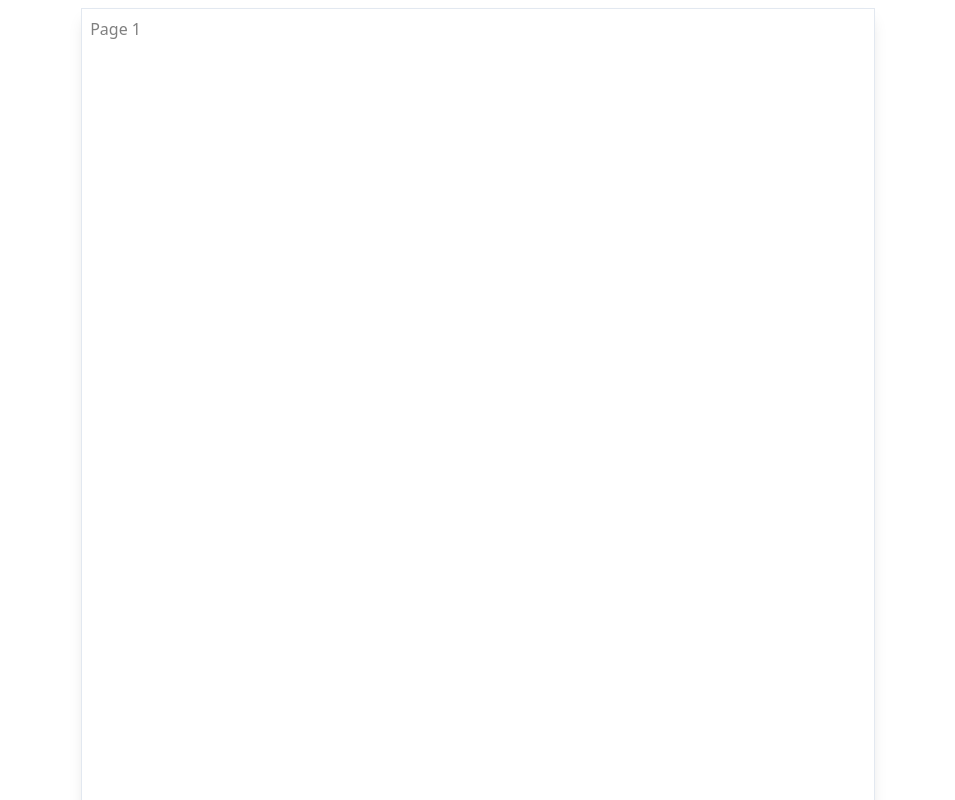
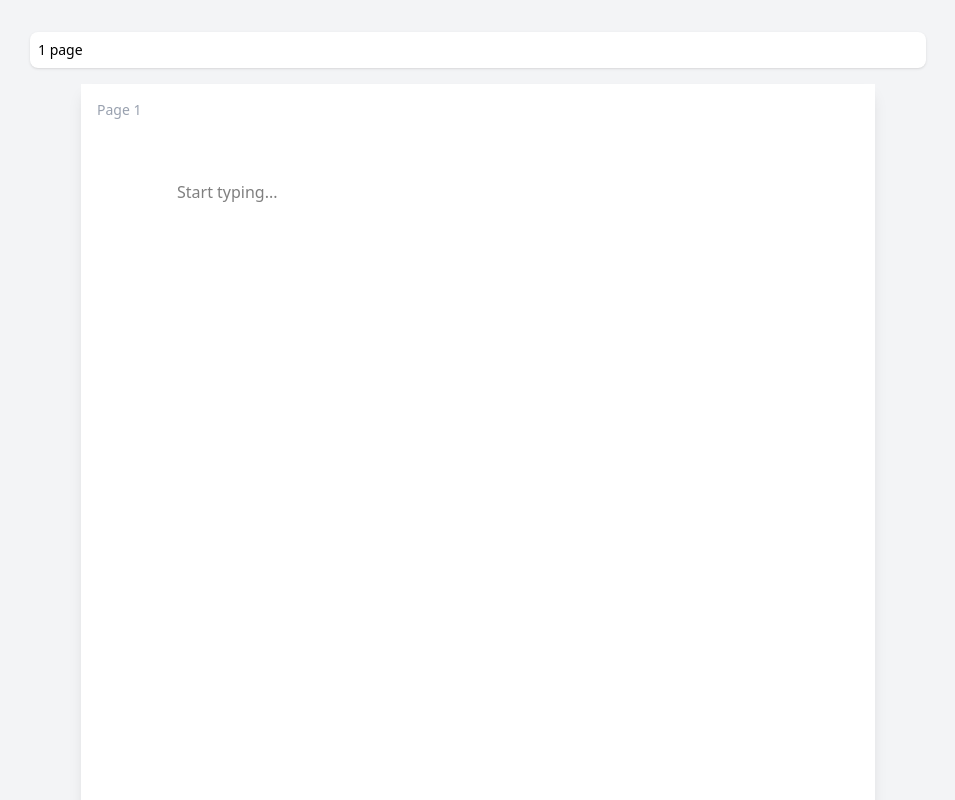
Before and after one commit to MohdSaquib114/Simple-Writing-App, a React (Vite) app: page / in a window 1280 px wide. Shown: the top 800 px of the page, without its empty margins (162-1117 px from the left). Built offline with nearby package versions, Linux system fonts and the light colour scheme.

Commit message:
UPDATE_BACKSPACE_KEY_LOGIC

```diff
--- /dev/null
+++ b/src/components/PageBreak.js
@@ -0,0 +1,27 @@
+import { Node } from "@tiptap/core";
+
+export const PageBreak = Node.create({
+  name: "pageBreak",
+  group: "block",
+  selectable: true,
+
+  parseHTML() {
+    return [{ tag: "div.page-break" }];
+  },
+
+  renderHTML() {
+    return ["div", { class: "page-break" }, " "];
+  },
+
+  addNodeView() {
+    return () => {
+      const div = document.createElement("div");
+      div.classList.add("page-break");
+      div.innerText = "— Page Break —";
+      div.style.textAlign = "center";
+      div.style.margin = "20px 0";
+      div.style.borderTop = "2px dashed gray";
+      return { dom: div };
+    };
+  },
+});
--- a/src/components/WritingTool.jsx
+++ b/src/components/WritingTool.jsx
@@ -1,119 +1,264 @@
-import { useRef, useState } from "react";
+// import { useEffect, useRef, useState } from "react";
+// import { useEditor, EditorContent } from "@tiptap/react";
+// import StarterKit from "@tiptap/starter-kit";
+// import { PageBreak } from "./PageBreak";
 
-const WritingTool = () => {
-  const [pages, setPages] = useState([""]); // Initialize with one empty page
-  const textRef = useRef([]);
+// const PAGE_HEIGHT = 1056;
 
-  const maxLinesPerPage = 40; // Maximum lines per page
-  const charPerLine = 100; // Maximum characters per line
+// const Editor = () => {
+//   const [contentHeight, setContentHeight] = useState(0);
+//   const editorRef = useRef(null);
 
-  // Handle text changes in the textarea
-  const handleChange = (e, pageIndex) => {
-    const text = e.target.value;
+//   const editor = useEditor({
+//     extensions: [StarterKit, PageBreak],
+//     content: "<p>Start typing...</p>",
+//   });
 
-    // Split text into lines, preserving explicit newlines
-    const lines = text.split("\n");
+//   // Function to check content height and insert page breaks
+//   const checkPagination = () => {
+//     if (!editor || !editorRef.current) return;
 
-    // Process each line to wrap text based on character limit
-    const wrappedLines = lines.flatMap((line) => {
-      const words = line.split(/\s+/);
-      let currentLine = "";
-      let charCount = 0;
-      const result = [];
+//     const contentDiv = editorRef.current.querySelector(".ProseMirror");
+//     if (!contentDiv) return;
 
-      words.forEach((word) => {
-        if (charCount + word.length + 1 > charPerLine) {
-          // If adding the word exceeds the character limit, start a new line
-          result.push(currentLine.trim());
-          currentLine = word + " ";
-          charCount = word.length + 1;
+//     let totalHeight = 0;
+//     let pageBreakPositions = [];
+
+//     const childNodes = contentDiv.children;
+
+//     for (let i = 0; i < childNodes.length; i++) {
+//       totalHeight += childNodes[i].offsetHeight;
+
+//       if (totalHeight > PAGE_HEIGHT) {
+//         pageBreakPositions.push(i);
+//         totalHeight = childNodes[i].offsetHeight; // Reset height for next page
+//       }
+//     }
+
+//     // Insert page breaks at calculated positions
+//     pageBreakPositions.forEach((position) => {
+//       editor.commands.insertContentAt(position, '<div class="page-break"></div>');
+//     });
+
+//     setContentHeight(contentDiv.scrollHeight);
+//   };
+
+//   // Run pagination check when content changes
+//   useEffect(() => {
+//     if (editor) {
+//       editor.on("update", checkPagination);
+//     }
+//   }, [editor]);
+
+//   if (!editor) return null;
+
+//   return (
+//     <div className="p-4 m-2 border border-slate-300 shadow-xl">
+//       <EditorContent ref={editorRef} editor={editor} className="min-h-[300px] focus:outline-none" />
+//       <p className="text-sm mt-2 text-gray-500">
+//         Document Height: {contentHeight}px (Page Limit: {PAGE_HEIGHT}px)
+//       </p>
+//     </div>
+//   );
+// };
+
+// export default Editor;
+import { useState, useRef, useEffect } from 'react';
+
+const DocsEditor = () => {
+  const [pages, setPages] = useState([{ content: '', id: 1 }]);
+  const textareaRefs = useRef([]);
+
+  // A4 dimensions in pixels (assuming 96 DPI)
+  const A4_HEIGHT = 1123; // 297mm
+  const A4_WIDTH = 794;  // 210mm
+  const MARGIN = 96; // 1 inch margins
+
+  useEffect(() => {
+    textareaRefs.current = textareaRefs.current.slice(0, pages.length);
+  }, [pages]);
+
+  const splitContentIfNeeded = (content, pageIndex) => {
+    const textarea = textareaRefs.current[pageIndex];
+    if (!textarea) return { currentPageContent: content, nextPageContent: '' };
+
+    // Create a temporary div to measure content height
+    const temp = document.createElement('div');
+    temp.style.width = `${A4_WIDTH - (2 * MARGIN)}px`;
+    temp.style.fontSize = '16px';
+    temp.style.lineHeight = '1.5';
+    temp.style.whiteSpace = 'pre-wrap';
+    temp.textContent = content;
+    document.body.appendChild(temp);
+
+    const contentHeight = temp.offsetHeight;
+    document.body.removeChild(temp);
+
+    const maxHeight = A4_HEIGHT - (2 * MARGIN);
+
+    if (contentHeight > maxHeight) {
+      // Content needs to be split
+      let low = 0;
+      let high = content.length;
+      let mid;
+      let lastGoodSplit = 0;
+
+      // Binary search for split point
+      while (low < high) {
+        mid = Math.floor((low + high) / 2);
+        const splitPoint = content.lastIndexOf(' ', mid);
+
+        temp.textContent = content.slice(0, splitPoint);
+        document.body.appendChild(temp);
+        const testHeight = temp.offsetHeight;
+        document.body.removeChild(temp);
+
+        if (testHeight <= maxHeight) {
+          lastGoodSplit = splitPoint;
+          low = mid + 1;
         } else {
-          // Otherwise, add the word to the current line
-          currentLine += word + " ";
-          charCount += word.length + 1;
+          high = mid;
         }
-      });
-
-      // Add the remaining text in the current line
-      if (currentLine.trim()) {
-        result.push(currentLine.trim());
       }
 
-      return result;
-    });
-
-    // Split lines into current page and overflow text
-    const currentPageText = wrappedLines.slice(0, maxLinesPerPage).join("\n");
-    const overflowText = wrappedLines.slice(maxLinesPerPage).join("\n");
-
-    const updatedPages = [...pages];
-    updatedPages[pageIndex] = currentPageText;
-
-    // Handle overflow text
-    if (overflowText) {
-      if (pages.length - 1 === pageIndex) {
-        // Add a new page if overflow text exists and it's the last page
-        updatedPages.push(overflowText);
-      } else {
-        // Update the next page with overflow text
-        updatedPages[pageIndex + 1] = overflowText + (updatedPages[pageIndex + 1] || "");
-      }
+      return {
+        currentPageContent: content.slice(0, lastGoodSplit),
+        nextPageContent: content.slice(lastGoodSplit + 1)
+      };
     }
 
-    // Remove empty pages below the current page
-    for (let i = updatedPages.length - 1; i > pageIndex; i--) {
-      if (updatedPages[i].trim() === "") {
-        updatedPages.pop();
+    return { currentPageContent: content, nextPageContent: '' };
+  };
+
+  const handleContentChange = (e, pageIndex) => {
+    const textarea = e.target;
+    const cursorPosition = textarea.selectionStart;
+    const updatedPages = [...pages];
+    const { currentPageContent, nextPageContent } = splitContentIfNeeded(e.target.value, pageIndex);
+
+    updatedPages[pageIndex].content = currentPageContent;
+
+    if (nextPageContent) {
+      if (pageIndex === pages.length - 1) {
+        // Create new page
+        updatedPages.push({ content: nextPageContent, id: pages.length + 1 });
       } else {
-        break;
+        // If cursor was in the overflowed content, calculate its new position
+        const overflowPoint = currentPageContent.length;
+        const cursorInOverflow = cursorPosition > overflowPoint;
+
+        // Insert overflowed content at the beginning of next page
+        updatedPages[pageIndex + 1].content = nextPageContent + updatedPages[pageIndex + 1].content;
+
+        setPages(updatedPages);
+
+        // Move cursor to appropriate position
+        setTimeout(() => {
+          const nextTextarea = textareaRefs.current[pageIndex + 1];
+          if (nextTextarea) {
+            nextTextarea.focus();
+            if (cursorInOverflow) {
+              // Place cursor relative to the start of overflowed content
+              const newPosition = cursorPosition - overflowPoint - 1;
+              nextTextarea.setSelectionRange(newPosition, newPosition);
+            } else {
+              // Place cursor at the start if adding at page boundary
+              nextTextarea.setSelectionRange(0, 0);
+            }
+            nextTextarea.scrollIntoView({ behavior: 'smooth' });
+          }
+        }, 0);
       }
     }
 
     setPages(updatedPages);
+  };
+  const handleKeyDown = (e, pageIndex) => {
+    const textarea = textareaRefs.current[pageIndex];
 
-    // Focus the next page if there's overflow text
-    if (overflowText && textRef.current[pageIndex + 1]) {
+    // Only handle Backspace if the cursor is at the beginning of the page
+    if (e.key === 'Backspace' && textarea.selectionStart === 0 && pageIndex > 0) {
+      e.preventDefault();
+
+      // Merge the content of the previous page with the current page
+      const updatedPages = [...pages];
+      const prevPageContent = updatedPages[pageIndex - 1].content;
+      const currentPageContent = updatedPages[pageIndex].content;
+      const mergedContent = prevPageContent + currentPageContent;
+
+      // Update the previous page with the merged content
+      updatedPages[pageIndex - 1].content = mergedContent;
+
+      // Remove the current page
+      updatedPages.splice(pageIndex, 1);
+
+      // Update state with the merged pages
+      setPages(updatedPages);
+
+      // Focus the previous page's textarea
       setTimeout(() => {
-        const nextTextarea = textRef.current[pageIndex + 1];
-        nextTextarea.focus();
+        const prevTextarea = textareaRefs.current[pageIndex - 1];
+        if (prevTextarea) {
+          prevTextarea.focus();
+          prevTextarea.setSelectionRange(prevPageContent.length, prevPageContent.length); // Set cursor to end of previous content
+          prevTextarea.scrollIntoView({ behavior: 'smooth' });
 
-        // Move the cursor to the start of the next page's text
-        nextTextarea.setSelectionRange(0, 0);
-      }, 0);
-    } else if (textRef.current[pageIndex]) {
-      // Restore the cursor position in the current textarea
-      const currentTextarea = textRef.current[pageIndex];
-      const cursorPosition = e.target.selectionStart;
-
-      setTimeout(() => {
-        currentTextarea.setSelectionRange(cursorPosition, cursorPosition);
+          // Check if merged content needs to be split again
+          const { currentPageContent, nextPageContent } = splitContentIfNeeded(mergedContent, pageIndex - 1);
+          if (nextPageContent) {
+            const newUpdatedPages = [...updatedPages];
+            newUpdatedPages[pageIndex - 1].content = currentPageContent;
+            newUpdatedPages.splice(pageIndex, 0, { content: nextPageContent, id: Date.now() });
+            setPages(newUpdatedPages);
+          }
+        }
       }, 0);
     }
   };
 
-  // Add a reference to the textarea
-  const addPageRef = (ref, index) => {
-    if (ref && !textRef.current[index]) {
-      textRef.current[index] = ref;
-    }
-  };
+  return (
+    <div className="flex flex-col items-center w-full min-h-screen bg-gray-100 p-8">
+      {/* Toolbar */}
+      <div className="sticky top-0 w-full max-w-4xl mb-4 bg-white p-2 rounded-lg shadow-sm flex items-center justify-between z-10">
+        <span className="text-sm">
+          {pages.length} {pages.length === 1 ? 'page' : 'pages'}
+        </span>
+      </div>
 
-  return (
-    <div className="flex flex-col items-center">
-      {pages.map((content, index) => (
-        <textarea
-          key={index}
-          value={content}
-          ref={(ref) => addPageRef(ref, index)}
-          onChange={(e) => handleChange(e, index)}
-          className="w-[210mm] h-[280mm] p-2 m-2 border border-slate-200 shadow-lg resize-none focus:outline-none overflow-hidden"
-          placeholder={`Page ${index + 1}`}
-          rows={maxLinesPerPage} // Set the number of visible rows
-          style={{ overflow: "hidden" }} // Disable scrolling
-        />
-      ))}
+      {/* Pages Container */}
+      <div className="flex flex-col items-center space-y-8">
+        {pages.map((page, index) => (
+          <div
+            key={page.id}
+            className="bg-white shadow-lg relative"
+            style={{
+              width: `${A4_WIDTH}px`,
+              height: `${A4_HEIGHT}px`,
+              padding: `${MARGIN}px`,
+            }}
+          >
+            <div className="absolute top-4 left-4 text-sm text-gray-400">
+              Page {index + 1}
+            </div>
+            <textarea
+              ref={el => textareaRefs.current[index] = el}
+              value={page.content}
+              onChange={(e) => handleContentChange(e, index)}
+              onKeyDown={(e) => handleKeyDown(e, index)}
+              className="w-full h-full resize-none border-none focus:outline-none"
+              style={{
+                lineHeight: '1.5',
+                fontSize: '16px',
+                height: `${A4_HEIGHT - (2 * MARGIN)}px`,
+                overflow: 'hidden'
+              }}
+              placeholder={index === 0 ? "Start typing..." : ""}
+            />
+          </div>
+        ))}
+      </div>
     </div>
   );
 };
 
-export default WritingTool;
+export default DocsEditor;
```
Also changed, not shown: package.json (+9 -1 lines), src/index.css (+10 -0 lines), 1 other file (tests, documents, lock files or other folders).
